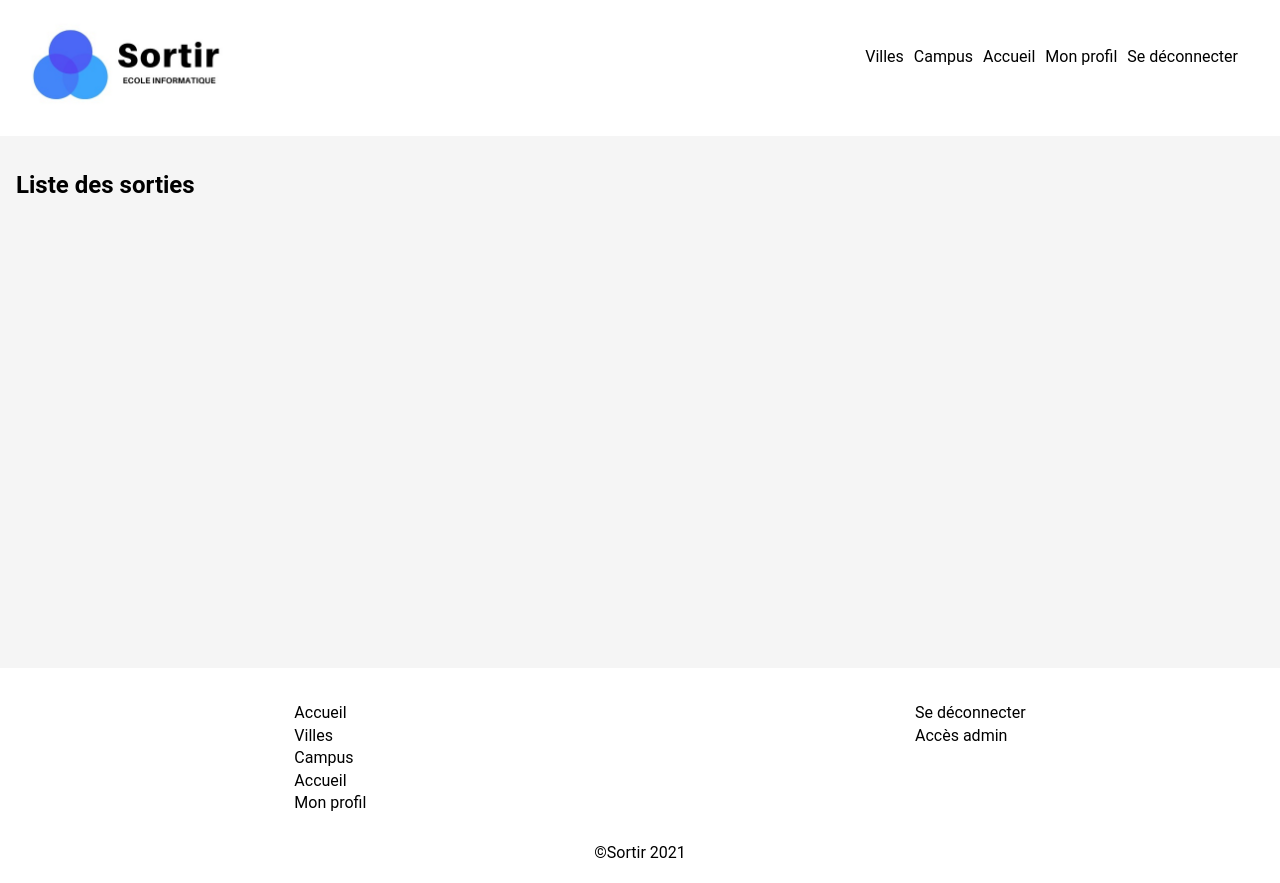
After one commit to Mikael-LB/sortir-eleves, a Symfony app: template templates/accueil/accueil.html.twig in a window 1280 px wide. The commit adds this page. Run offline with Twig, Linux system fonts and the light colour scheme; the template is opened without the code that fills it, so the values that code supplies are empty; some libraries are stand-ins or nearby versions.

Commit message:
add base page with logo, menu, header,footer, and css for that

```diff
--- /dev/null
+++ b/public/css/normalise.css
@@ -0,0 +1,349 @@
+/*! normalize.css v8.0.1 | MIT License | github.com/necolas/normalize.css */
+
+/* Document
+   ========================================================================== */
+
+/**
+ * 1. Correct the line height in all browsers.
+ * 2. Prevent adjustments of font size after orientation changes in iOS.
+ */
+
+html {
+    line-height: 1.15; /* 1 */
+    -webkit-text-size-adjust: 100%; /* 2 */
+}
+
+/* Sections
+   ========================================================================== */
+
+/**
+ * Remove the margin in all browsers.
+ */
+
+body {
+    margin: 0;
+}
+
+/**
+ * Render the `main` element consistently in IE.
+ */
+
+main {
+    display: block;
+}
+
+/**
+ * Correct the font size and margin on `h1` elements within `section` and
+ * `article` contexts in Chrome, Firefox, and Safari.
+ */
+
+h1 {
+    font-size: 2em;
+    margin: 0.67em 0;
+}
+
+/* Grouping content
+   ========================================================================== */
+
+/**
+ * 1. Add the correct box sizing in Firefox.
+ * 2. Show the overflow in Edge and IE.
+ */
+
+hr {
+    box-sizing: content-box; /* 1 */
+    height: 0; /* 1 */
+    overflow: visible; /* 2 */
+}
+
+/**
+ * 1. Correct the inheritance and scaling of font size in all browsers.
+ * 2. Correct the odd `em` font sizing in all browsers.
+ */
+
+pre {
+    font-family: monospace, monospace; /* 1 */
+    font-size: 1em; /* 2 */
+}
+
+/* Text-level semantics
+   ========================================================================== */
+
+/**
+ * Remove the gray background on active links in IE 10.
+ */
+
+a {
+    background-color: transparent;
+}
+
+/**
+ * 1. Remove the bottom border in Chrome 57-
+ * 2. Add the correct text decoration in Chrome, Edge, IE, Opera, and Safari.
+ */
+
+abbr[title] {
+    border-bottom: none; /* 1 */
+    text-decoration: underline; /* 2 */
+    text-decoration: underline dotted; /* 2 */
+}
+
+/**
+ * Add the correct font weight in Chrome, Edge, and Safari.
+ */
+
+b,
+strong {
+    font-weight: bolder;
+}
+
+/**
+ * 1. Correct the inheritance and scaling of font size in all browsers.
+ * 2. Correct the odd `em` font sizing in all browsers.
+ */
+
+code,
+kbd,
+samp {
+    font-family: monospace, monospace; /* 1 */
+    font-size: 1em; /* 2 */
+}
+
+/**
+ * Add the correct font size in all browsers.
+ */
+
+small {
+    font-size: 80%;
+}
+
+/**
+ * Prevent `sub` and `sup` elements from affecting the line height in
+ * all browsers.
+ */
+
+sub,
+sup {
+    font-size: 75%;
+    line-height: 0;
+    position: relative;
+    vertical-align: baseline;
+}
+
+sub {
+    bottom: -0.25em;
+}
+
+sup {
+    top: -0.5em;
+}
+
+/* Embedded content
+   ========================================================================== */
+
+/**
+ * Remove the border on images inside links in IE 10.
+ */
+
+img {
+    border-style: none;
+}
+
+/* Forms
+   ========================================================================== */
+
+/**
+ * 1. Change the font styles in all browsers.
+ * 2. Remove the margin in Firefox and Safari.
+ */
+
+button,
+input,
+optgroup,
+select,
+textarea {
+    font-family: inherit; /* 1 */
+    font-size: 100%; /* 1 */
+    line-height: 1.15; /* 1 */
+    margin: 0; /* 2 */
+}
+
+/**
+ * Show the overflow in IE.
+ * 1. Show the overflow in Edge.
+ */
+
+button,
+input { /* 1 */
+    overflow: visible;
+}
+
+/**
+ * Remove the inheritance of text transform in Edge, Firefox, and IE.
+ * 1. Remove the inheritance of text transform in Firefox.
+ */
+
+button,
+select { /* 1 */
+    text-transform: none;
+}
+
+/**
+ * Correct the inability to style clickable types in iOS and Safari.
+ */
+
+button,
+[type="button"],
+[type="reset"],
+[type="submit"] {
+    -webkit-appearance: button;
+}
+
+/**
+ * Remove the inner border and padding in Firefox.
+ */
+
+button::-moz-focus-inner,
+[type="button"]::-moz-focus-inner,
+[type="reset"]::-moz-focus-inner,
+[type="submit"]::-moz-focus-inner {
+    border-style: none;
+    padding: 0;
+}
+
+/**
+ * Restore the focus styles unset by the previous rule.
+ */
+
+button:-moz-focusring,
+[type="button"]:-moz-focusring,
+[type="reset"]:-moz-focusring,
+[type="submit"]:-moz-focusring {
+    outline: 1px dotted ButtonText;
+}
+
+/**
+ * Correct the padding in Firefox.
+ */
+
+fieldset {
+    padding: 0.35em 0.75em 0.625em;
+}
+
+/**
+ * 1. Correct the text wrapping in Edge and IE.
+ * 2. Correct the color inheritance from `fieldset` elements in IE.
+ * 3. Remove the padding so developers are not caught out when they zero out
+ *    `fieldset` elements in all browsers.
+ */
+
+legend {
+    box-sizing: border-box; /* 1 */
+    color: inherit; /* 2 */
+    display: table; /* 1 */
+    max-width: 100%; /* 1 */
+    padding: 0; /* 3 */
+    white-space: normal; /* 1 */
+}
+
+/**
+ * Add the correct vertical alignment in Chrome, Firefox, and Opera.
+ */
+
+progress {
+    vertical-align: baseline;
+}
+
+/**
+ * Remove the default vertical scrollbar in IE 10+.
+ */
+
+textarea {
+    overflow: auto;
+}
+
+/**
+ * 1. Add the correct box sizing in IE 10.
+ * 2. Remove the padding in IE 10.
+ */
+
+[type="checkbox"],
+[type="radio"] {
+    box-sizing: border-box; /* 1 */
+    padding: 0; /* 2 */
+}
+
+/**
+ * Correct the cursor style of increment and decrement buttons in Chrome.
+ */
+
+[type="number"]::-webkit-inner-spin-button,
+[type="number"]::-webkit-outer-spin-button {
+    height: auto;
+}
+
+/**
+ * 1. Correct the odd appearance in Chrome and Safari.
+ * 2. Correct the outline style in Safari.
+ */
+
+[type="search"] {
+    -webkit-appearance: textfield; /* 1 */
+    outline-offset: -2px; /* 2 */
+}
+
+/**
+ * Remove the inner padding in Chrome and Safari on macOS.
+ */
+
+[type="search"]::-webkit-search-decoration {
+    -webkit-appearance: none;
+}
+
+/**
+ * 1. Correct the inability to style clickable types in iOS and Safari.
+ * 2. Change font properties to `inherit` in Safari.
+ */
+
+::-webkit-file-upload-button {
+    -webkit-appearance: button; /* 1 */
+    font: inherit; /* 2 */
+}
+
+/* Interactive
+   ========================================================================== */
+
+/*
+ * Add the correct display in Edge, IE 10+, and Firefox.
+ */
+
+details {
+    display: block;
+}
+
+/*
+ * Add the correct display in all browsers.
+ */
+
+summary {
+    display: list-item;
+}
+
+/* Misc
+   ========================================================================== */
+
+/**
+ * Add the correct display in IE 10+.
+ */
+
+template {
+    display: none;
+}
+
+/**
+ * Add the correct display in IE 10.
+ */
+
+[hidden] {
+    display: none;
+}
--- /dev/null
+++ b/public/css/style.css
@@ -0,0 +1,58 @@
+body {
+    font-family: 'Roboto', sans-serif;
+    min-height:100vh;
+}
+main {
+    background: #F5F5F5;
+    min-height: 500px;
+    padding:1em;
+    margin:0;
+}
+
+#nav-logo {
+    height:100px;
+    padding:1em;
+}
+.flex {
+    display: flex;
+}
+
+.space-between {
+    justify-content: space-between;
+}
+
+.space-around {
+    justify-content: space-around;
+}
+
+.nodisc {
+    list-style-type: none;
+    padding-left: 5px;
+    padding-right: 5px;
+}
+
+.li-footer {
+    padding-top:0.25em;
+}
+
+.navbar{
+    padding-right: 5px;
+}
+
+.button{
+    text-decoration: none;
+    color:black;
+}
+
+.padding1em {
+    padding:1em;
+}
+
+.padding2em {
+    padding:2em;
+}
+
+#footer {
+    text-align:center;
+    margin-bottom: 20px;
+}
--- a/src/Controller/AccueilController.php
+++ b/src/Controller/AccueilController.php
@@ -8,11 +8,10 @@ use Symfony\Component\Routing\Annotation\Route;
 
 class AccueilController extends AbstractController
 {
-    #[Route('/accueil', name: 'accueil')]
+    #[Route('/', name: 'accueil_accueil')]
     public function index(): Response
     {
-        return $this->render('accueil/index.html.twig', [
-            'controller_name' => 'AccueilController',
+        return $this->render('accueil/accueil.html.twig', [
         ]);
     }
 }
--- /dev/null
+++ b/templates/accueil/accueil.html.twig
@@ -0,0 +1,9 @@
+{% extends 'base.html.twig' %}
+
+{% block body %}
+    <h2>Liste des sorties</h2>
+{% endblock %}
+
+{% block title %}
+    {{ parent() }} | Liste des sorties
+{% endblock %}
--- a/templates/base.html.twig
+++ b/templates/base.html.twig
@@ -2,18 +2,30 @@
 <html>
 <head>
     <meta charset="UTF-8">
+    <meta name="viewport"
+          content="width=device-width, user-scalable=no, initial-scale=1.0, maximum-scale=1.0, minimum-scale=1.0">
+    <meta http-equiv="X-UA-Compatible" content="ie=edge">
+    <link rel="stylesheet" href="{{ asset('css/normalise.css') }}">
+    <link rel="stylesheet" href="{{ asset('css/style.css') }}">
+    <link rel="icon" href="{{ asset('images/front-office/ico/Sortir-ico.jpg') }}">
     <title>{% block title %}Sortir entre élèves{% endblock %}</title>
-        {# Run `composer require symfony/webpack-encore-bundle`
-           and uncomment the following Encore helpers to start using Symfony UX #}
+
     {% block stylesheets %}
-            {#{{ encore_entry_link_tags('app') }}#}
     {% endblock %}
 
     {% block javascripts %}
-            {#{{ encore_entry_script_tags('app') }}#}
     {% endblock %}
 </head>
 <body>
+<header>
+    {{ include('header/header.html.twig') }}
+</header>
+<main>
     {% block body %}{% endblock %}
+</main>
+<footer>
+    {{ include('footer/footer.html.twig') }}
+</footer>
+<script src="{{ asset('js/script-global.js') }}"></script>
 </body>
 </html>
--- /dev/null
+++ b/templates/footer/footer.html.twig
@@ -0,0 +1,20 @@
+<div class="flex space-around">
+    <div class="padding1em">
+        <ul>
+            <li class="nodisc li-footer"><a href="{{ path('accueil_accueil') }}" class="button">Accueil</a></li>
+            <li class="nodisc li-footer"><a href="" class="button">Villes</a></li>
+            <li class="nodisc li-footer"><a href="" class="button">Campus</a></li>
+            <li class="nodisc li-footer"><a href="" class="button">Accueil</a></li>
+            <li class="nodisc li-footer"><a href="" class="button">Mon profil</a></li>
+        </ul>
+    </div>
+    <div class="padding1em">
+        <ul>
+            <li class="nodisc li-footer"><a href="" class="button">Se déconnecter</a></li>
+            <li class="nodisc li-footer"><a href="" class="button">Accès admin</a></li>
+        </ul>
+    </div>
+</div>
+<div id="footer">
+    &copy;Sortir {{ "now"|date('Y') }}
+</div>
--- /dev/null
+++ b/templates/header/header.html.twig
@@ -0,0 +1 @@
+{{ include('menu/nav.html.twig') }}
--- /dev/null
+++ b/templates/menu/nav.html.twig
@@ -0,0 +1,16 @@
+<div class="flex space-between">
+    <div>
+        <a href="{{ path('accueil_accueil') }}">
+            <img id="nav-logo" src="{{ asset('images/front-office/logo/Sortir-logo.jpg') }}" alt="Sortir entre élèves">
+        </a>
+    </div>
+    <div class="padding2em">
+        <ul class="flex navbar">
+            <li class="nodisc"><a href="" class="button">Villes</a></li>
+            <li class="nodisc"><a href="" class="button">Campus</a></li>
+            <li class="nodisc"><a href="" class="button">Accueil</a></li>
+            <li class="nodisc"><a href="" class="button">Mon profil</a></li>
+            <li class="nodisc"><a href="" class="button">Se déconnecter</a></li>
+        </ul>
+    </div>
+</div>
```
Also changed, not shown: public/images/front-office/ico/Sortir-ico.jpg (added), public/images/front-office/logo/Sortir-logo.jpg (added), public/js/script-global.js (added). Lines whose indentation alone changed are shown as unchanged.
